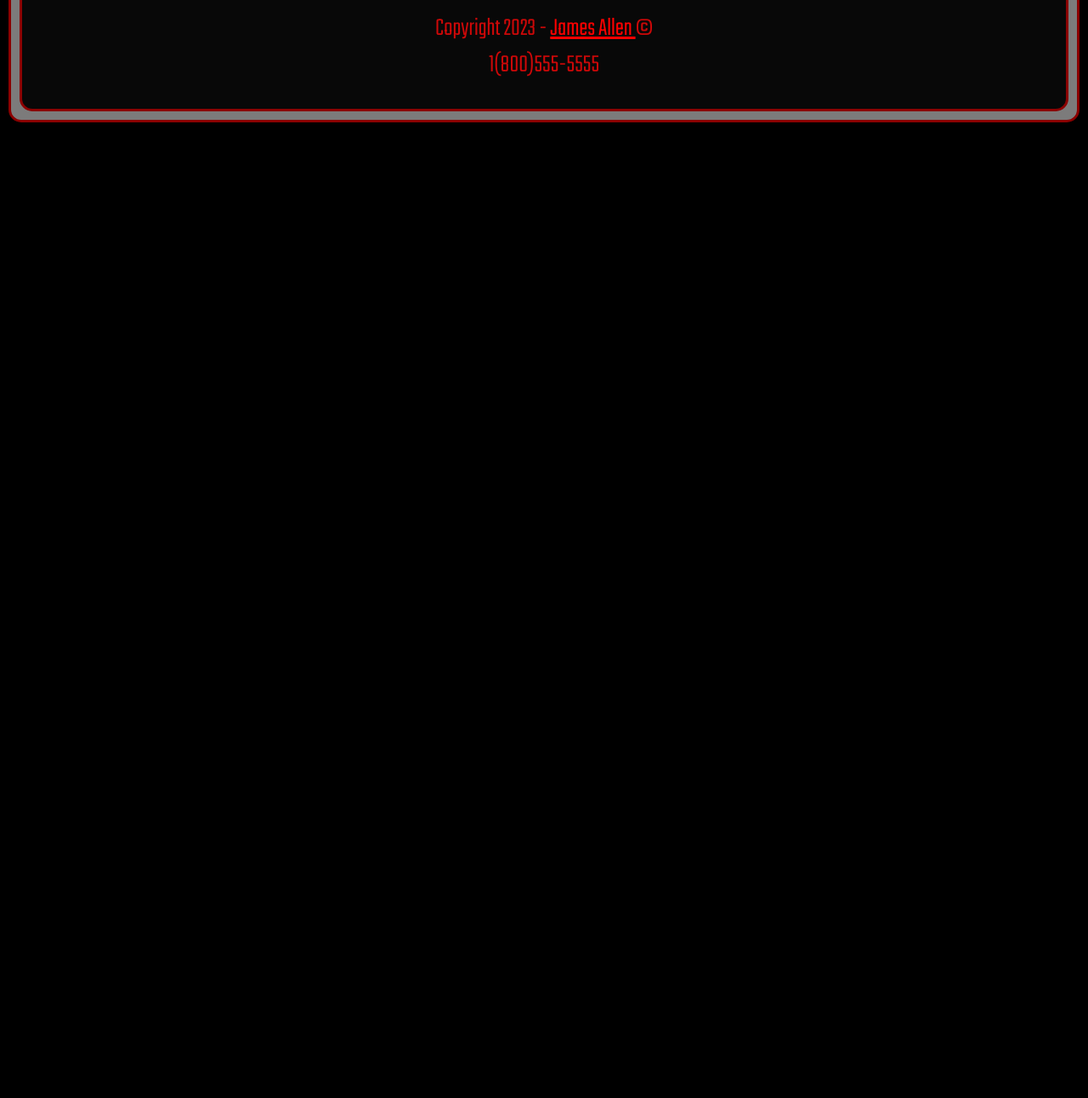
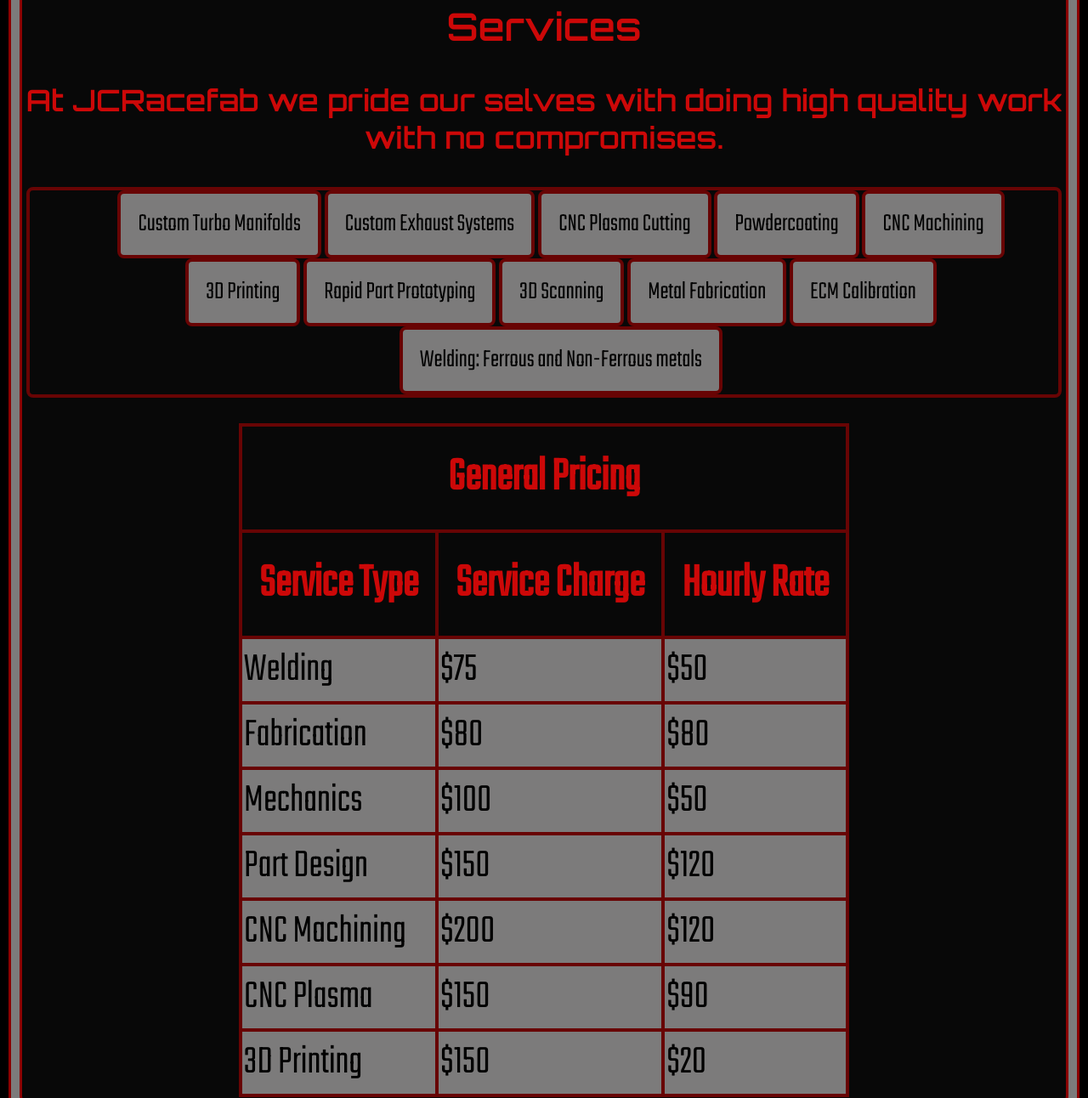
Before and after one commit to jallen128652/JCRacefab.github.io, a plain HTML site: page services.html in a window 1280 px wide. Shown: the part 418-1710 px from the top of the page at 85% size. Before the commit the page ends 800 px from the top, so only its background shows below. Drawn offline with Linux system fonts and the light colour scheme.

Commit message:
On branch main Your branch is up to date with 'origin/main'.
Changes to be committed:
	modified:   CSS/styles.css
	modified:   services.html

```diff
--- a/CSS/styles.css
+++ b/CSS/styles.css
@@ -114,6 +114,49 @@ footer p a:link {
 footer p a:visited {
   color: red;
 }
+.services {
+  display: block;
+}
+.services ul {
+  border: 4px solid rgb(104, 4, 4);
+  border-radius: 8px;
+  margin-left: 5px;
+  margin-right: 5px;
+  text-align: center;
+}
+.services ul li {
+  list-style: none;
+  display: inline-block;
+  border: 4px solid rgb(104, 4, 4);
+  border-radius: 8px;
+  background-color: rgb(124, 123, 123);
+  color: black;
+  padding: 20px;
+  line-height: 2rem;
+}
+table {
+  border: 4px solid rgb(104, 4, 4);
+  border-radius: 5px;
+  padding: 10px;
+  margin-left: auto;
+  margin-right: auto;
+  margin-top: 15px;
+  margin-bottom: 10px;
+  border-collapse: collapse;
+  font-size: 3.5rem;
+}
+th {
+  border: 4px solid rgb(104, 4, 4);
+  padding: 20px;
+  background: rgb(8, 8, 8);
+}
+td {
+  font-size: 3rem;
+  color: black;
+  border: 4px solid rgb(104, 4, 4);
+  padding: 2px;
+  background-color: rgb(124, 123, 123);
+}
 @media screen and (max-width: 1080px) {
   h1 {
     text-align: right;
--- a/services.html
+++ b/services.html
@@ -14,7 +14,7 @@
         rel="stylesheet"
       />
       <!-- adding favicon -->
-      <link rel="icon" type="image/x-icon" href="Images/favicon.ico"/>
+      <link rel="icon" type="image/x-icon" href="Images/favicon.ico" />
     </head>
     <header>
       <h1>JCRacefab</h1>
@@ -29,7 +29,79 @@
         </ul>
       </nav>
     </header>
-    <main></main>
+    <main class="services">
+      <h2>Services</h2>
+      <h3>
+        At JCRacefab we pride our selves with doing high quality work with no
+        compromises.
+      </h3>
+      <div>
+        <ul>
+          <li>Custom Turbo Manifolds</li>
+          <li>Custom Exhaust Systems</li>
+          <li>CNC Plasma Cutting</li>
+          <li>Powdercoating</li>
+          <li>CNC Machining</li>
+          <li>3D Printing</li>
+          <li>Rapid Part Prototyping</li>
+          <li>3D Scanning</li>
+          <li>Metal Fabrication</li>
+          <li>ECM Calibration</li>
+          <li>Welding: Ferrous and Non-Ferrous metals</li>
+        </ul>
+      </div>
+      <div>
+        <table>
+          <thead>
+            <tr>
+              <th colspan="6">General Pricing</th>
+            </tr>
+            <tr>
+              <th scope="col">Service Type</th>
+              <th scope="col">Service Charge</th>
+              <th scope="col">Hourly Rate</th>
+            </tr>
+          </thead>
+          <tbody>
+            <tr>
+              <td>Welding</td>
+              <td>$75</td>
+              <td>$50</td>
+            </tr>
+            <tr>
+              <td>Fabrication</td>
+              <td>$80</td>
+              <td>$80</td>
+            </tr>
+            <tr>
+              <td>Mechanics</td>
+              <td>$100</td>
+              <td>$50</td>
+            </tr>
+            <tr>
+              <td>Part Design</td>
+              <td>$150</td>
+              <td>$120</td>
+            </tr>
+            <tr>
+              <td>CNC Machining</td>
+              <td>$200</td>
+              <td>$120</td>
+            </tr>
+            <tr>
+              <td>CNC Plasma</td>
+              <td>$150</td>
+              <td>$90</td>
+            </tr>
+            <tr>
+              <td>3D Printing</td>
+              <td>$150</td>
+              <td>$20</td>
+            </tr>
+          </tbody>
+        </table>
+      </div>
+    </main>
     <footer class="foot">
       <!-- Copyright info -->
       <p>
```
